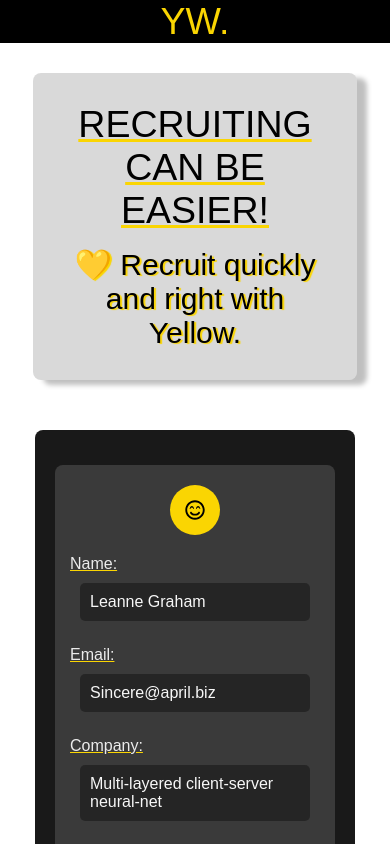
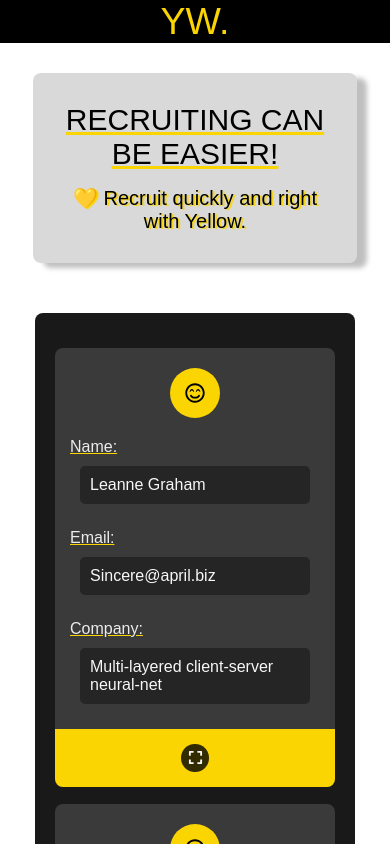
Before and after one commit to tiagoassunc/yellowRec-teste, a React app: page / in a window 390 px wide. Shown: the top 844 px of the page. Built offline with nearby package versions, Linux system fonts and the light colour scheme; the HTML template or start-up script is replaced by a standard one.

Commit message:
Update Explore component

```diff
--- a/src/components/Explore/Explore.styles.scss
+++ b/src/components/Explore/Explore.styles.scss
@@ -7,6 +7,7 @@
   display: flex;
   flex-direction: column;
   align-items: center;
+  max-width: 170rem;
 }
 
 .list-title {
@@ -15,6 +16,10 @@
   text-transform: uppercase;
   text-align: center;
   text-decoration: underline getColor(primary);
+
+  @media screen and (max-width: 50rem) {
+    font-size: getFontSize(md) * 1.5;
+  }
 }
 
 .yellowRec-container {
@@ -31,4 +36,8 @@
 .list-description {
   margin: 1.5rem 0rem 0rem 0rem;
   text-shadow: 2px 1px 1px getColor(primary);
+
+  @media screen and (max-width: 50rem) {
+    font-size: getFontSize(md);
+  }
 }
```
